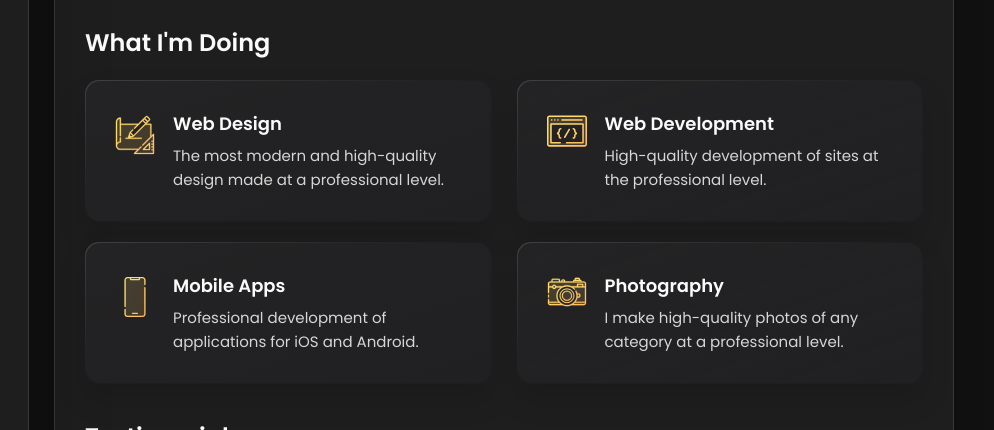
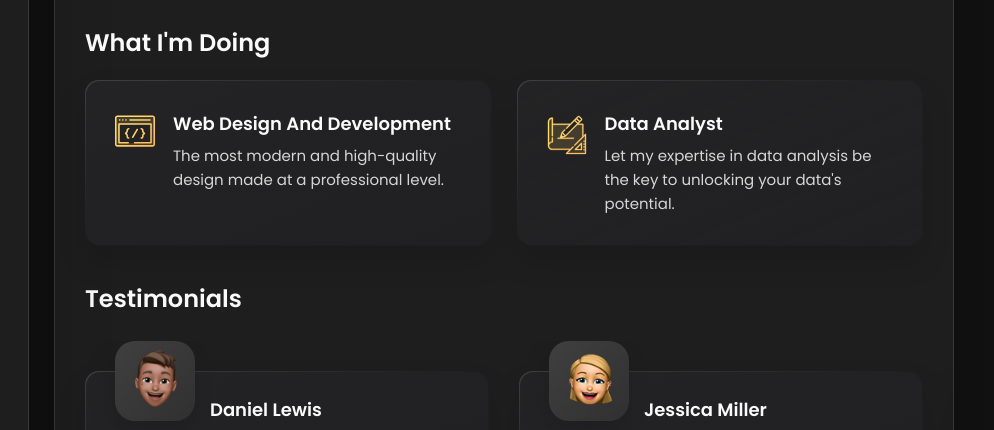
Before and after one commit to polvalls9/polvalls9.github.io, a plain HTML site: page index.html in a window 1280 px wide. Shown: the part 329-759 px from the top of the page, 286-1280 px from the left. Drawn offline with nearby package versions, Linux system fonts and the light colour scheme.

Commit message:
Update index.html

```diff
--- a/index.html
+++ b/index.html
@@ -231,12 +231,12 @@
             <li class="service-item">
 
               <div class="service-icon-box">
-                <img src="./assets/images/icon-design.svg
-                " alt="design icon" width="40">
+                <img src="./assets/images/icon-dev.svg
+                " alt="Web development icon" width="40">
               </div>
 
               <div class="service-content-box">
-                <h4 class="h4 service-item-title">Web design</h4>
+                <h4 class="h4 service-item-title">Web design and development</h4>
 
                 <p class="service-item-text">
                   The most modern and high-quality design made at a professional level.
@@ -248,46 +248,14 @@
             <li class="service-item">
 
               <div class="service-icon-box">
-                <img src="./assets/images/icon-dev.svg" alt="Web development icon" width="40">
+                <img src="./assets/images/icon-design.svg" alt="Web development icon" width="40">
               </div>
 
               <div class="service-content-box">
-                <h4 class="h4 service-item-title">Web development</h4>
+                <h4 class="h4 service-item-title">Data Analyst</h4>
 
                 <p class="service-item-text">
-                  High-quality development of sites at the professional level.
-                </p>
-              </div>
-
-            </li>
-
-            <li class="service-item">
-
-              <div class="service-icon-box">
-                <img src="./assets/images/icon-app.svg" alt="mobile app icon" width="40">
-              </div>
-
-              <div class="service-content-box">
-                <h4 class="h4 service-item-title">Mobile apps</h4>
-
-                <p class="service-item-text">
-                  Professional development of applications for iOS and Android.
-                </p>
-              </div>
-
-            </li>
-
-            <li class="service-item">
-
-              <div class="service-icon-box">
-                <img src="./assets/images/icon-photo.svg" alt="camera icon" width="40">
-              </div>
-
-              <div class="service-content-box">
-                <h4 class="h4 service-item-title">Photography</h4>
-
-                <p class="service-item-text">
-                  I make high-quality photos of any category at a professional level.
+                  Let my expertise in data analysis be the key to unlocking your data's potential.
                 </p>
               </div>
 
```
